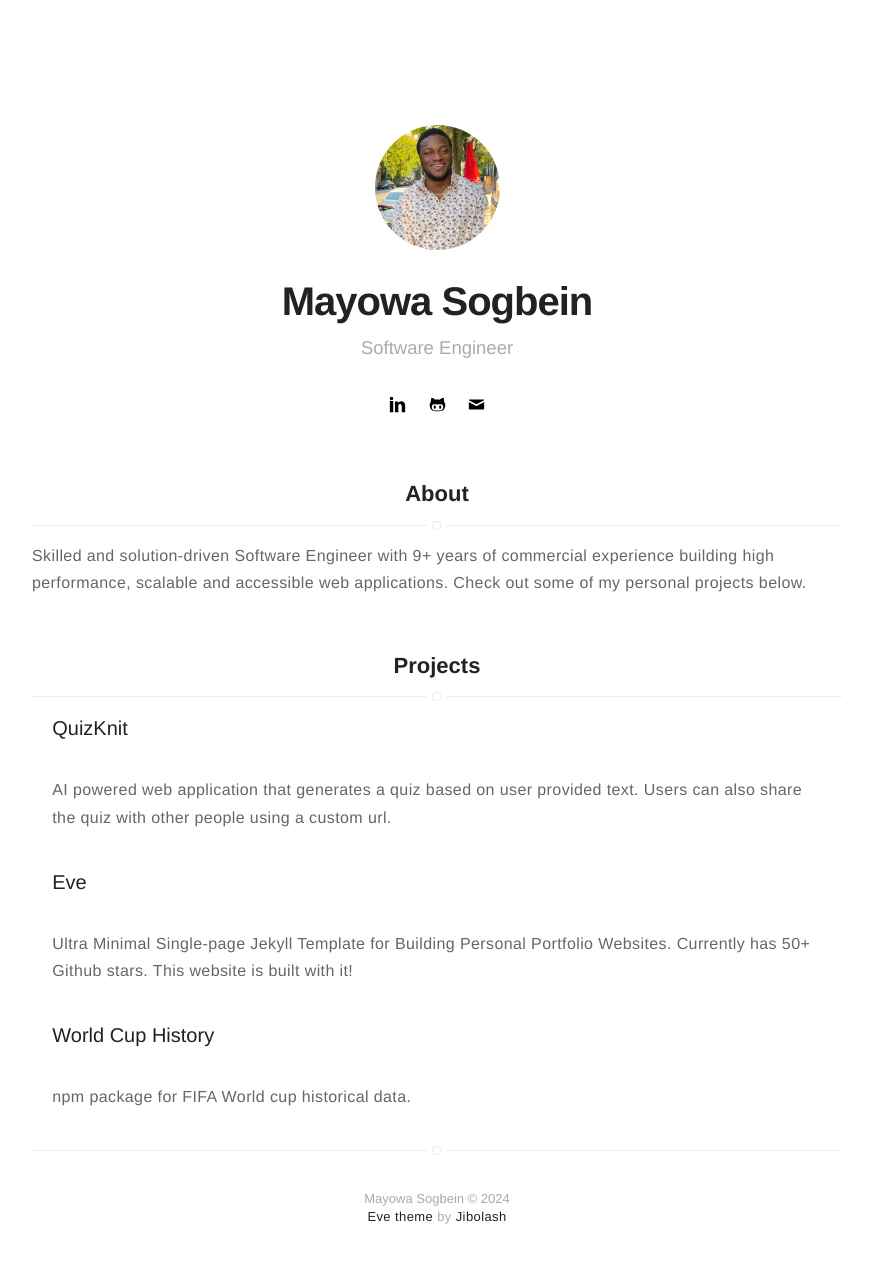
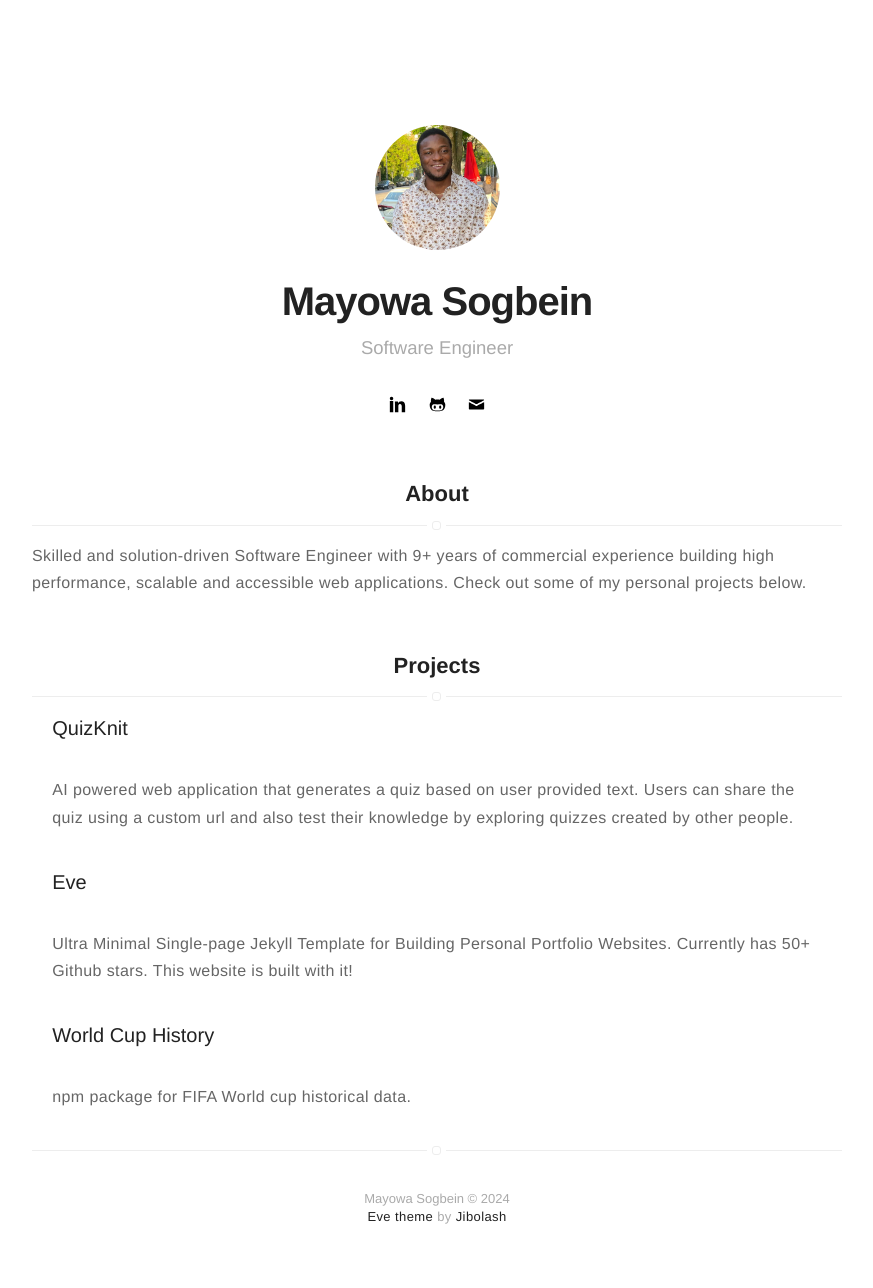
Before and after one commit to jibolash/jibolash.github.io, a Jekyll site: the page built from index.html, in a window 1280 px wide. Shown: the whole page, without its empty margins (203-1076 px from the left). Built offline with Jekyll 4.4.1, drawn with Linux system fonts in a browser that asks for light colours.

Commit message:
update quizknit info

```diff
--- a/_config.yml
+++ b/_config.yml
@@ -61,7 +61,7 @@ projects: true
 project-list:
     QuizKnit:
         name: QuizKnit
-        description: AI powered web application that generates a quiz based on user provided text. Users can also share the quiz with other people using a custom url.
+        description: AI powered web application that generates a quiz based on user provided text. Users can share the quiz using a custom url and also test their knowledge by exploring quizzes created by other people.
         url: https://quizknit.com
     Eve:
         name: Eve
```
